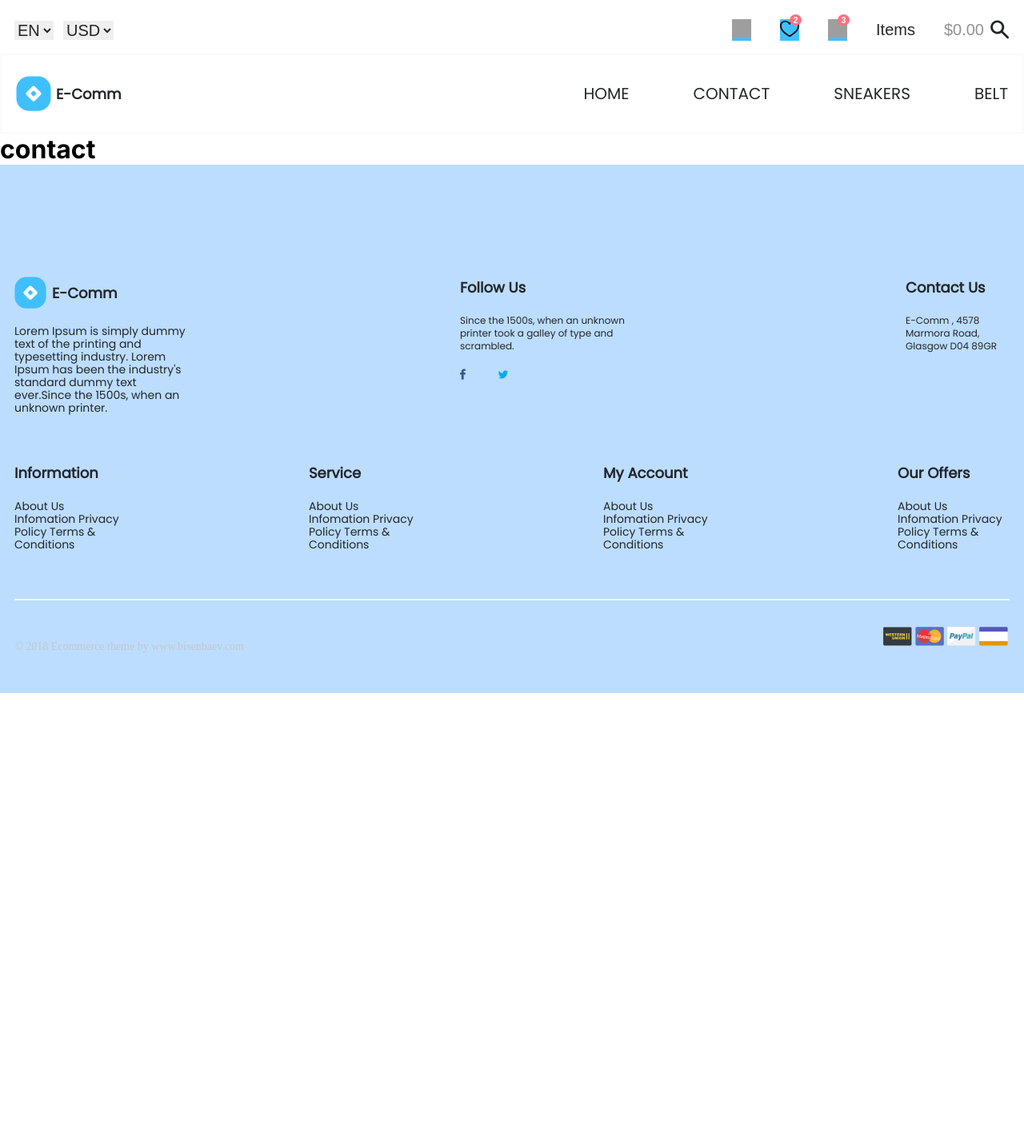
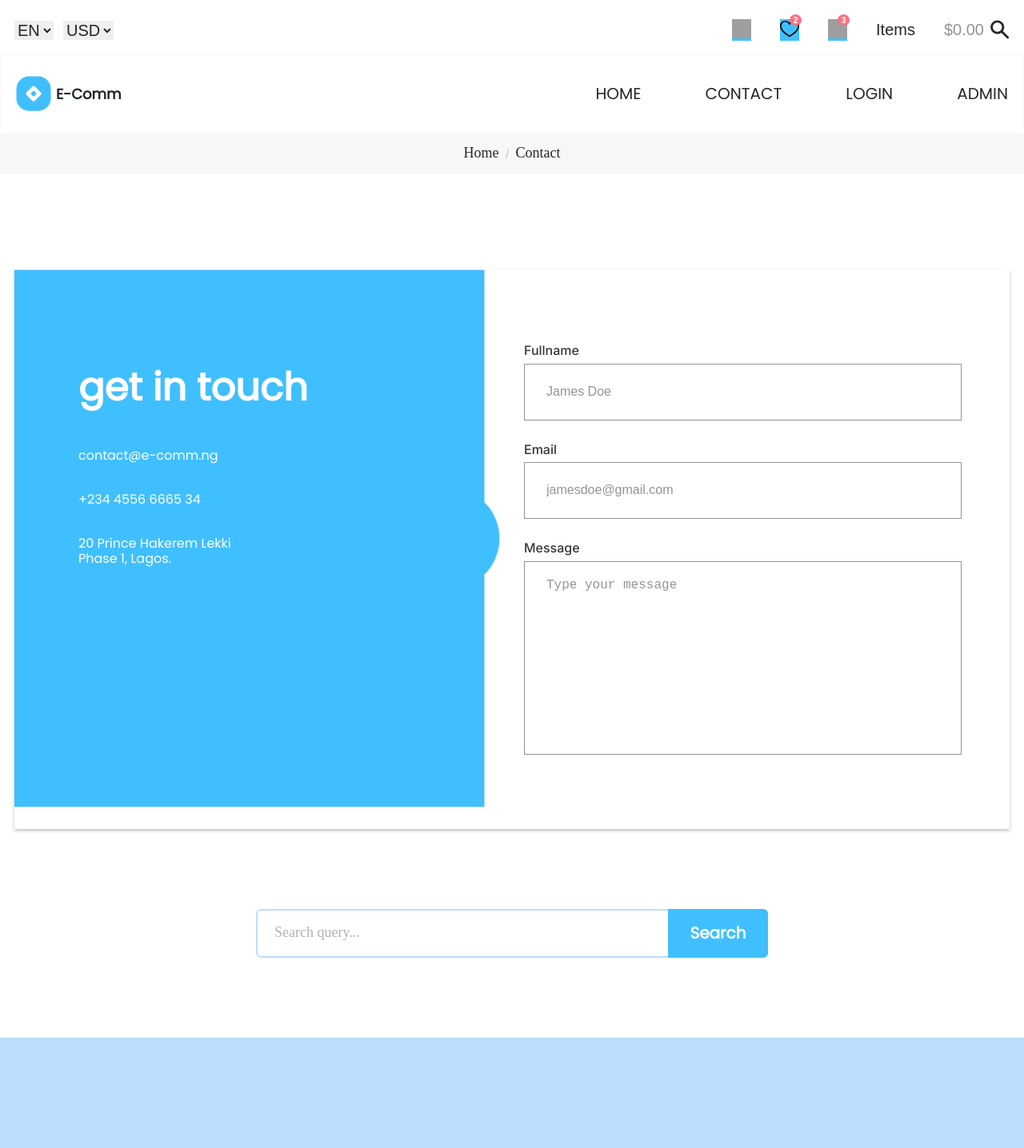
Before and after one commit to bochojon-dev/exam-7, a Next.js app: page /contact in a window 1280 px wide. Shown: the top 1436 px of the page at 80% size. Before the commit the page ends 867 px from the top, so only its background shows below. Built offline with nearby package versions, Linux system fonts and the light colour scheme; grey boxes are pictures that could not be loaded; a web font is replaced by a local one.

Commit message:
contact page

```diff
--- a/src/app/contact/page.jsx
+++ b/src/app/contact/page.jsx
@@ -1,10 +1,13 @@
+import ContactPage from "@/components/contact-page/ContactPage";
+import Header2 from "@/components/header2/Header2";
 import React from "react";
 
 const Contact = () => {
   return (
-    <div>
-      <h1>contact</h1>
-    </div>
+    <>
+      <Header2 />
+      <ContactPage />
+    </>
   );
 };
 
--- /dev/null
+++ b/src/components/contact-page/ContactPage.css
@@ -0,0 +1,121 @@
+.get {
+  background-image: url("../../assets/Union.png");
+  background-size: contain;
+  background-repeat: no-repeat;
+  width: 640px;
+  width: 100%;
+  height: 700px;
+}
+.get_texts {
+  padding: 120px 0 0 80px;
+  color: #fff;
+  font-family: Poppins;
+  display: flex;
+  flex-direction: column;
+  gap: 36px;
+}
+.get_texts h3 {
+  font-size: 48px;
+  font-weight: 600;
+  line-height: 56.35px;
+  padding-bottom: 12px;
+}
+.get_form {
+  padding-right: 60px;
+  width: 100%;
+  display: flex;
+  flex-direction: column;
+  gap: 28px;
+}
+.input input::placeholder,
+textarea::placeholder {
+  font-size: 16px;
+  font-weight: 500;
+  line-height: 18.78px;
+  text-align: left;
+  color: #969393;
+  padding: 20px 0;
+}
+.input input:focus {
+  border: 1px solid #33a0ff;
+}
+textarea::placeholder {
+  padding-left: 27px;
+}
+.input textarea {
+  resize: none;
+  outline: none;
+  border: 1px solid #969393;
+}
+.input label {
+  font-size: 16px;
+  font-weight: 500;
+  line-height: 16.44px;
+  text-align: left;
+  color: #373737;
+}
+textarea:focus {
+  border: 1px solid #33a0ff;
+}
+.input input {
+  padding: 27px;
+  border: 1px solid #969393;
+}
+.input {
+  display: flex;
+  flex-direction: column;
+  gap: 8px;
+}
+.get_form input,
+textarea {
+  width: 100%;
+}
+.get_texts p {
+  font-size: 16px;
+  font-weight: 500;
+  line-height: 18.78px;
+}
+.contact_contents {
+  display: grid;
+  grid-template-columns: 1fr 1fr;
+  align-items: center;
+  gap: 30px;
+  margin: 120px 0 100px;
+  box-shadow: 0px 2px 4px 0px #00000040;
+}
+
+.form {
+  max-width: 640px;
+  margin: 0 auto;
+  display: flex;
+  align-items: center;
+  justify-content: center;
+  margin-bottom: 100px;
+  position: relative;
+  border-radius: 6px;
+  overflow: hidden;
+}
+.form button {
+  font-family: Poppins;
+  font-size: 20px;
+  font-weight: 600;
+  line-height: 30px;
+  padding: 16.5px 27.5px;
+  position: absolute;
+  right: 0;
+  top: -1px;
+}
+.search_input {
+  padding: 21px;
+  flex: 1;
+  border-radius: 6px;
+  border: 2px solid #bcddfe;
+}
+.search_input::placeholder {
+  font-family: Nova;
+  font-size: 18px;
+  font-weight: 400;
+  line-height: 21.92px;
+  color: #262626;
+  opacity: 0.35;
+}
--- /dev/null
+++ b/src/components/contact-page/ContactPage.jsx
@@ -0,0 +1,55 @@
+import React from "react";
+import "../contact-page/ContactPage.css";
+
+const ContactPage = () => {
+  return (
+    <div className="contact">
+      <div className="container">
+        <div className="contact_contents">
+          <div className="get">
+            <div className="get_texts">
+              <h3>get in touch</h3>
+              <p>contact@e-comm.ng</p>
+              <p>+234 4556 6665 34</p>
+              <p>
+                20 Prince Hakerem Lekki <br />
+                Phase 1, Lagos.
+              </p>
+            </div>
+          </div>
+          <form>
+            <div className="get_form">
+              <div className="input">
+                <label htmlFor="name">Fullname</label>
+                <input type="text" placeholder="James Doe" />
+              </div>
+              <div className="input">
+                <label htmlFor="email">Email</label>
+                <input type="email" placeholder="jamesdoe@gmail.com" />
+              </div>
+              <div className="input">
+                <label htmlFor="message">Message</label>
+                <textarea
+                  rows={16}
+                  name="message"
+                  placeholder="Type your message"
+                ></textarea>
+              </div>
+            </div>
+          </form>
+        </div>
+        <form className="form">
+          <input
+            className="search_input"
+            type="search"
+            required
+            placeholder="Search query..."
+          />
+          <button>Search </button>
+        </form>
+      </div>
+    </div>
+  );
+};
+
+export default ContactPage;
--- a/src/components/header-bottom/HeaderBottom.jsx
+++ b/src/components/header-bottom/HeaderBottom.jsx
@@ -81,13 +81,13 @@ const HeaderBottom = () => {
     },
     {
       id: 3,
-      title: "SNEAKERS",
-      link: "/",
+      title: "LOGIN",
+      link: "/login",
     },
     {
       id: 4,
-      title: "BELT",
-      link: "/",
+      title: "ADMIN",
+      link: "/admin",
     },
     // {
     //   id: 5,
--- /dev/null
+++ b/src/components/header2/Header2.css
@@ -0,0 +1,26 @@
+.header2_contents {
+  display: flex;
+  align-items: center;
+  gap: 8px;
+  justify-content: center;
+}
+.header2_contents p {
+  font-family: Nova;
+  font-size: 18px;
+  font-weight: 400;
+  line-height: 21.92px;
+  text-align: left;
+  color: #262626;
+}
+.header2 {
+  background: #f6f7f8;
+  padding: 14px;
+}
+.home {
+  color: #33a0ff;
+}
+.header2_contents span {
+  font-size: 14px;
+  line-height: 20px;
+  color: #c1c8ce;
+}
--- /dev/null
+++ b/src/components/header2/Header2.jsx
@@ -0,0 +1,18 @@
+import React from "react";
+import "../header2/Header2.css";
+
+const Header2 = () => {
+  return (
+    <div className="header2">
+      <div className="container">
+        <div className="header2_contents">
+          <p className="home">Home</p>
+          <span>/</span>
+          <p>Contact</p>
+        </div>
+      </div>
+    </div>
+  );
+};
+
+export default Header2;
```
Also changed, not shown: src/app/login/page.jsx (added, +11 -0 lines), src/components/single-route/SingleRoute.css (+7 -0 lines), src/components/single-route/SingleRoute.jsx (+10 -3 lines), src/assets/Union.png (added).
